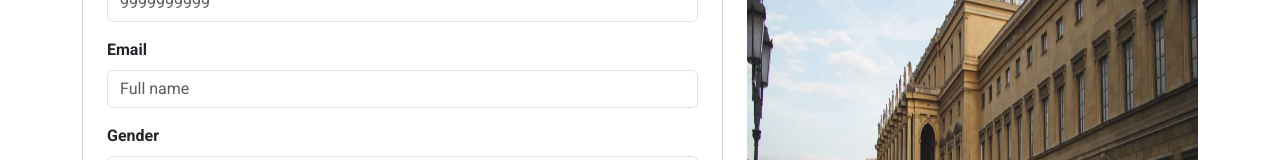
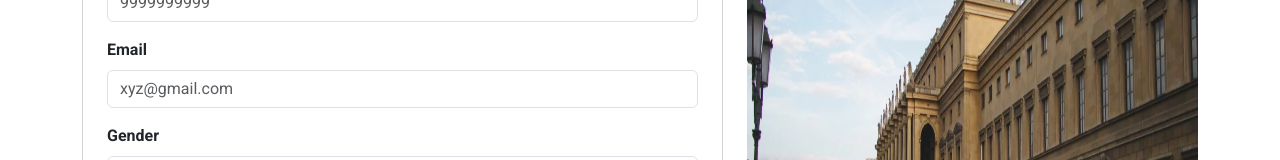
Before and after one commit to manasgautam1/college-veda, a Next.js app: page /college-predictor in a window 1280 px wide. Shown: the part 721-881 px from the top of the page. Built offline with nearby package versions, Linux system fonts and the light colour scheme; no server answers.

Commit message:
email input placeholder change

```diff
--- a/components/CollegePredictor/index.jsx
+++ b/components/CollegePredictor/index.jsx
@@ -77,7 +77,7 @@ const CollegePredictorComponent = () => {
                   type="email"
                   name="email"
                   id="email"
-                  placeholder="Full name"
+                  placeholder="xyz@gmail.com"
                   className="form-control"
                 />
               </div>
```
